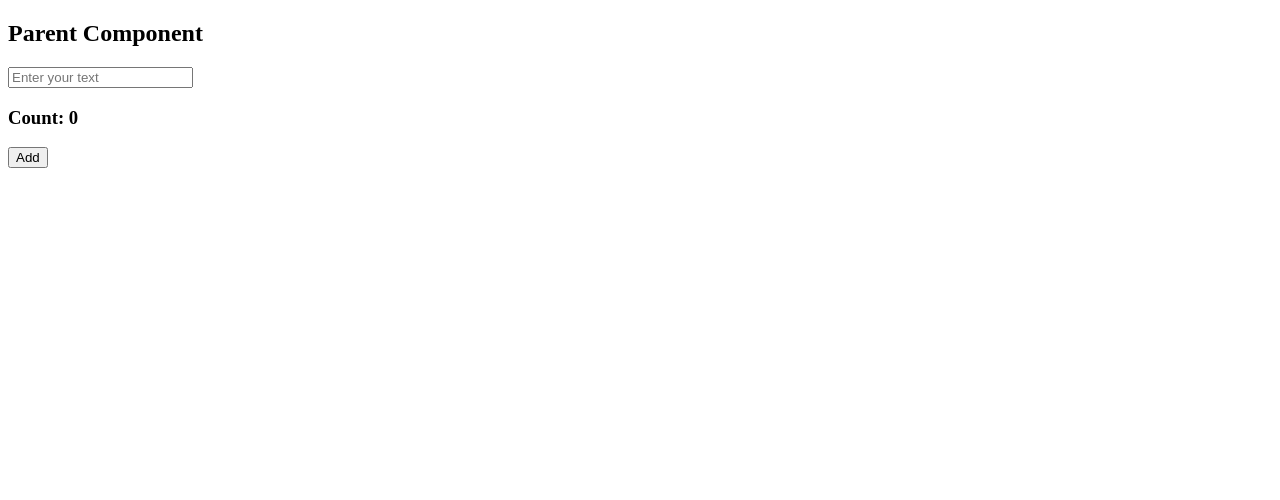
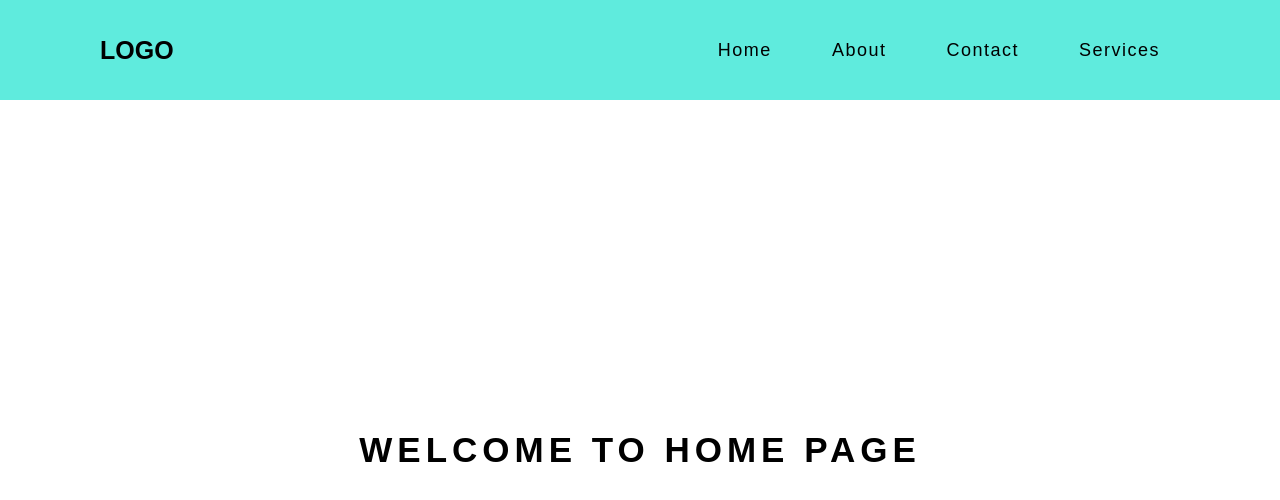
Before and after one commit to Nikhil-java-dev/ReactUssage, a React (Vite) app: page / in a window 1280 px wide. Shown: the top 500 px of the page. Built offline with nearby package versions, Linux system fonts and the light colour scheme.

Commit message:
React-router-dom part-1 start

```diff
--- a/package.json
+++ b/package.json
@@ -11,7 +11,8 @@
   },
   "dependencies": {
     "react": "^19.2.0",
-    "react-dom": "^19.2.0"
+    "react-dom": "^19.2.0",
+    "react-router-dom": "^7.13.0"
   },
   "devDependencies": {
     "@eslint/js": "^9.39.1",
--- a/src/App.jsx
+++ b/src/App.jsx
@@ -1,25 +1,16 @@
-import Parent from "./Topic-17 useCallback/Parent";
-
-
-
-
-
-
+import About from "./Topic-21 React Router Part-1/About";
+import Header from "./Topic-21 React Router Part-1/Header";
+import Home from "./Topic-21 React Router Part-1/Home";
+import "./Topic-21 React Router Part-1/style.css";
+import {Outlet} from "react-router-dom"
 
 const App = () => {
   return (
-     <div id="app-component">
-            <Parent />
-      </div>
-  );
-};
+    <div id="app-component">
+      <Header/>
+      <Outlet/>
+    </div>
+  )
+}
 
-export default App;
-// This is a simple React application that imports and uses two components: Header and Footer.
-// The App component serves as the main component of the application, rendering the Header at the top and the Footer at the bottom.
-//
-// To run this application, you would typically use a tool like Vite or Create React App to set up your development environment. Once set up, you can start the development server and view your application in a web browser.
-//
-// This structure allows for easy maintenance and scalability, as you can add more components or features in the future without affecting the overall layout.
-//
-// To use this code, ensure you have the necessary dependencies installed (like React and ReactDOM) and that your project is set up to handle JSX syntax. You can then import this App component into your main entry file (like index.js or main.jsx) and render it to the DOM.
+export default App
--- a/src/Topic-17 useCallback/Parent.jsx
+++ b/src/Topic-17 useCallback/Parent.jsx
@@ -1,4 +1,4 @@
-import { useState, useMemo, useCallback } from "react";
+import { useState, useCallback } from "react";
 import Child from "./Child";
 import Button from "./Button";
 
--- /dev/null
+++ b/src/Topic-21 React Router Part-1/About.jsx
@@ -0,0 +1,13 @@
+import React from 'react'
+import { Link } from 'react-router-dom'
+
+const NotFound = () => {
+  return (
+    <div className="error" >
+        <h1>Page Not Found</h1>
+         Back to <Link to="/">Home Page</Link>
+    </div>
+  )
+}
+
+export default NotFound
--- /dev/null
+++ b/src/Topic-21 React Router Part-1/Contact.jsx
@@ -0,0 +1,11 @@
+import React from "react";
+
+const Contact = () => {
+  return (
+    <div className="contact">
+      <h1>Welcome to Contact Page</h1>
+    </div>
+  );
+};
+
+export default Contact;
--- /dev/null
+++ b/src/Topic-21 React Router Part-1/Header.jsx
@@ -0,0 +1,18 @@
+import React from 'react';
+import {Link} from "react-router-dom";
+
+const Header = () => {
+  return (
+    <div className="header">
+        <div className="logo">LOGO</div>
+        <nav>
+            <Link to="/">Home</Link>
+            <Link to="/about">About</Link>
+            <Link to="/contact">Contact</Link>
+            <Link to="/services">Services</Link>
+        </nav>
+    </div>
+  )
+}
+
+export default Header
--- /dev/null
+++ b/src/Topic-21 React Router Part-1/Home.jsx
@@ -0,0 +1,11 @@
+import React from 'react'
+
+const Home = () => {
+  return (
+    <div className="home">
+        <h1>Welcome to HOME Page</h1>
+    </div>
+  )
+}
+
+export default Home
--- /dev/null
+++ b/src/Topic-21 React Router Part-1/NotFound.jsx
@@ -0,0 +1,13 @@
+import React from 'react'
+import { Link } from 'react-router-dom'
+
+const NotFound = () => {
+  return (
+    <div className="error" >
+        <h1>Page Not Found</h1>
+         Back to <Link to="/">Home Page</Link>
+    </div>
+  )
+}
+
+export default NotFound
--- /dev/null
+++ b/src/Topic-21 React Router Part-1/style.css
@@ -0,0 +1,68 @@
+*,*::after,*::before{
+    box-sizing: border-box;
+    font-family: Arial, "Helvetica Neue", Helvetica, sans-serif;
+}
+
+*{
+    margin: 0;
+    padding: 0;
+}
+
+body{
+    width: 100vw;
+    min-height: 100vh;
+    height: fit-content;
+}
+
+ul,ol{
+    list-style-type: none;
+}
+
+a{
+    text-decoration: none;
+}
+
+
+.header{
+    width: 100%;
+    height: 100px;
+    background-color: rgb(95, 235, 221);
+    padding: 0px 100px;
+    display: flex;
+    align-items: center;
+    justify-content: space-between;
+
+}
+
+.header .logo{
+    font-size: 25px;
+    font-weight: bold;
+}
+
+.header nav{
+    display: flex;
+    gap: 0px 20px;
+}
+
+.header nav a{
+    font-size: 18px;
+    padding: 5px 20px;
+    color: black;
+    letter-spacing: 1.5px;
+}
+
+
+/* ----------------------
+    Home PAGE Layout
+-------------------------*/
+.home,.about,.contact,.error{
+    min-height: calc(100vh - 100px);
+    display: flex;
+    align-items: center;
+    justify-content: center;
+}
+#app-component h1{
+    font-size: 35px;
+    text-transform: uppercase;
+    letter-spacing: 5px;
+}
--- a/src/main.jsx
+++ b/src/main.jsx
@@ -1,10 +1,45 @@
-import { StrictMode } from 'react'
-import { createRoot } from 'react-dom/client'
-import App from './App.jsx'
+import { Children, StrictMode } from "react";
+import {createRoot} from "react-dom/client";
+import { createBrowserRouter, RouterProvider } from "react-router-dom";
 
-createRoot(document.getElementById('root')).render(
-  // console.log('App', App()),
 
-    <App />
+import App from "./App.jsx";
+import Home from "./Topic-21 React Router Part-1/Home.jsx";
+import About from "./Topic-21 React Router Part-1/About.jsx";
+import Contact from "./Topic-21 React Router Part-1/Contact.jsx";
+import NotFound from "./Topic-21 React Router Part-1/NotFound.jsx";
 
-)
+/**
+ * Router Configuration Setup
+ */
+
+const appRouter = createBrowserRouter([
+  {
+    path:"/",
+    element:<App/>,
+    children:[
+      {
+        path:"",
+        element:<Home/>
+      },
+      {
+        path:"about",
+        element: <About/>
+      },
+      {
+        path:"contact",
+        element:<Contact/>
+      }
+    ],
+    errorElement:<NotFound/>
+  }
+
+])
+
+
+
+
+
+createRoot(document.getElementById("root")).render(
+  <RouterProvider  router={appRouter} />
+ );
```
Also changed, not shown: 1 other file (tests, documents, lock files or other folders).
